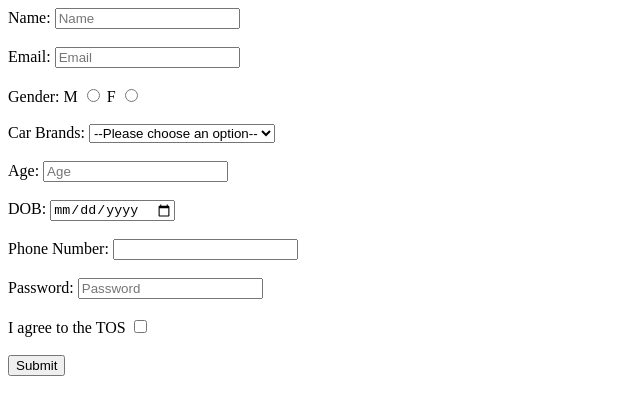
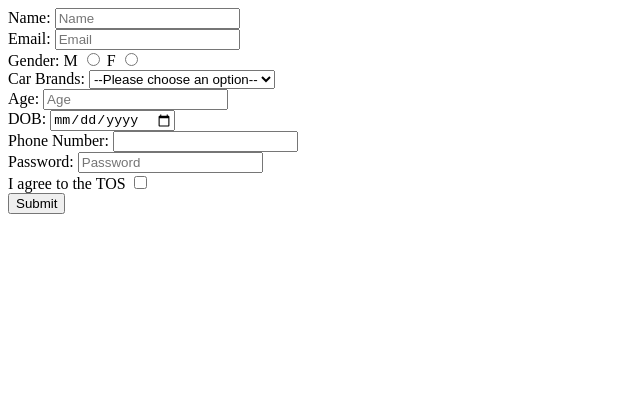
Before and after one commit to acciojob/signup-form-car-kinjalrajpal, a website: page main.html in a window 1280 px wide. Shown: the whole page, without its empty margins (0-640 px from the left). Drawn offline with Linux system fonts and the light colour scheme.

Commit message:
created a submission

```diff
--- a/main.html
+++ b/main.html
@@ -11,16 +11,16 @@
 	<form action="/submit" method="post">
 
         <label for="name">Name:</label>
-		<input type="text" required id="name" placeholder="Name"><br><br>
+		<input type="text" required id="name" placeholder="Name"><br>
 
 		<label for="email">Email:</label>
-		<input type="email" required id="email" placeholder="Email"><br><br>
+		<input type="email" required id="email" placeholder="Email"><br>
 
 		<label>Gender:</label>
 		<label for="gender_m">M</label>
 		<input type="radio" name="gender" required id="gender_m">
 		<label for="gender_f">F</label>
-		<input type="radio" name="gender" required id="gender_f"><br><br>
+		<input type="radio" name="gender" required id="gender_f"><br>
 
 		<label for="cars"> Car Brands:</label>
 		<select required id="cars">
@@ -28,23 +28,23 @@
 		<option>BMW</option>
 		<option>Swift</option>
 		<option>Maruti</option>
-		</select><br><br>
+		</select><br>
 
 
 		<label for="age">Age:</label>
-		<input type="number" required id="age" placeholder="Age"><br><br>
+		<input type="number" required id="age" placeholder="Age"><br>
 
 		<label for="dob">DOB:</label>
-		<input type="date" required id="dob"><br><br>
+		<input type="date" required id="dob"><br>
 
 		<label for="tel">Phone Number:</label>
-		<input type="tel" id="tel"><br><br>
+		<input type="tel" id="tel"><br>
 
 		<label for="pssword">Password:</label>
-		<input type="password" id="password" required placeholder="Password"><br><br>
+		<input type="password" id="password" required placeholder="Password"><br>
 
 		<label for="tos">I agree to the TOS</label>
-		<input type="checkbox" required id="tos"><br><br>
+		<input type="checkbox" required id="tos"><br>
 
 		<button type="submit">Submit</button>
 
```
